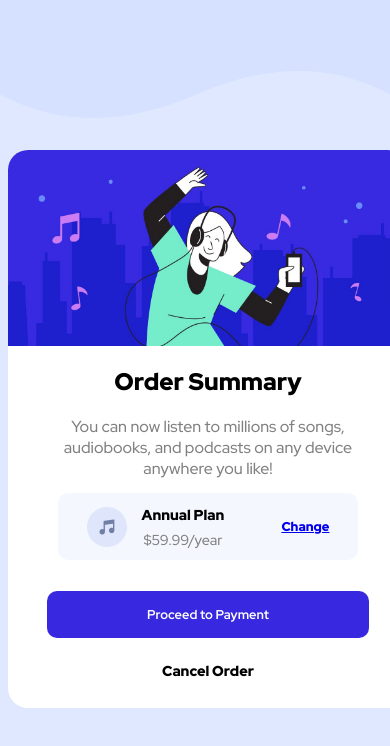
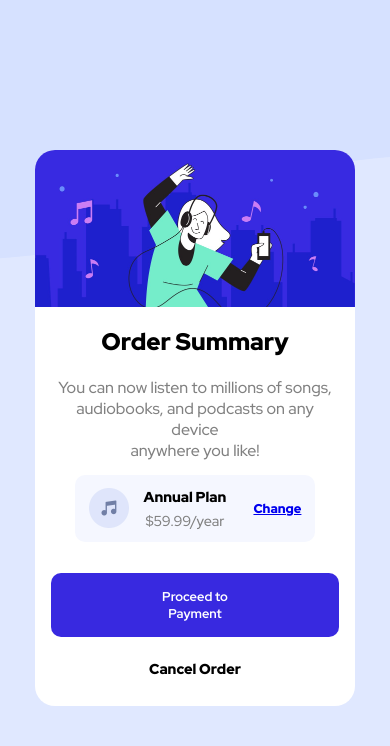
Before and after one commit to olalemi/Order-summary-Component-card, a plain HTML site: page index.html in a window 390 px wide. Drawn offline with Linux system fonts and the light colour scheme.

Commit message:
I made my design responsive

```diff
--- a/style.css
+++ b/style.css
@@ -1,12 +1,14 @@
 @import url('https://fonts.googleapis.com/css2?family=Open+Sans&family=Outfit:wght@400;700&family=Red+Hat+Display:wght@500;700;900&display=swap');
 
+
+*,
+*::before,
+*::after {
+  box-sizing: border-box;
+  text-align: center;
+}
 body{
-    /* background-color:#E0E8FF; */
-    /* background-position-x:-1px; */
-    background-image: url("images/pattern-background-desktop.svg");
-    background-position: top center;
-    background-size: 100%;
-    background-repeat: no-repeat;
+
     background-color: #E0E8FF;
 
 }
@@ -26,9 +28,8 @@ body{
     background: #ffff;
     padding:1rem;
     padding-top: 0rem;
-    width:368px;
+    width:397px;
     border-radius: 20px;
-    z-index: 1;
 
 }
 
@@ -70,7 +71,7 @@ body{
 
 .img_1 {
     border-radius: 20px 20px 0px 0px;
-    max-width: 400px;
+    width: 400px;
 
 }
 .img_2 {
@@ -78,14 +79,7 @@ body{
     margin-left:0px 0px 0px 0px;
     max-height: 40px;
 }
-/* .img_3 {
-    border-radius: 10px;
-    max-width: 300px;
-}
-.img_4 {
-    border-radius: 10px;
-    max-width: 300px;
-} */
+
 .obj_2 {
     text-align:center;
     font-weight: 900;
@@ -143,3 +137,55 @@ body{
     padding:0px 0px 0px 0px;
 
 }
+
+
+@media  (min-width: 500px) {
+
+    body {
+    background-image: url("images/pattern-background-desktop.svg");
+    background-position: top center;
+    background-size: 100%;
+    background-repeat: no-repeat;
+    }
+
+}
+
+
+@media  (max-width: 500px) {
+
+    body {
+    background-image: url("images/pattern-background-mobile.svg");
+    background-position: top center;
+    background-size: 500px  ;
+    background-repeat:no-repeat;
+    }
+
+
+    #main{
+        display: flex;
+        flex-wrap: wrap;
+        justify-content: center;
+        flex-direction: column;
+        align-items: center;
+        align-content: center;
+        margin-left: auto;
+        margin-right: auto;
+        margin-top: 150px;
+        margin-bottom: 150px;
+        background: #ffff;
+        padding:1rem;
+        padding-top: 0rem;
+        width:20rem;
+        border-radius: 20px;
+
+    }
+
+    .img_1 {
+        width:20rem;
+    }
+
+    .container{
+        width:15rem;
+    }
+
+}
```
Also changed, not shown: 1 other file.
